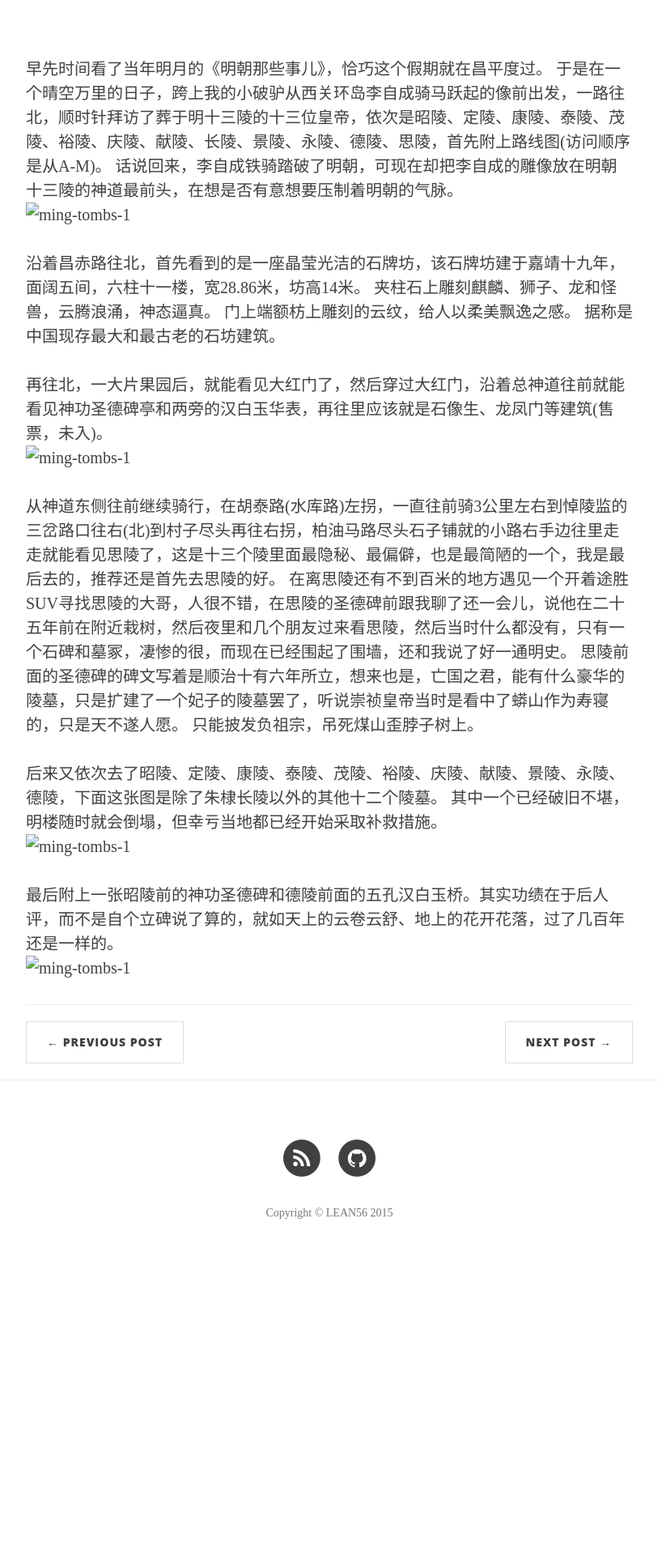
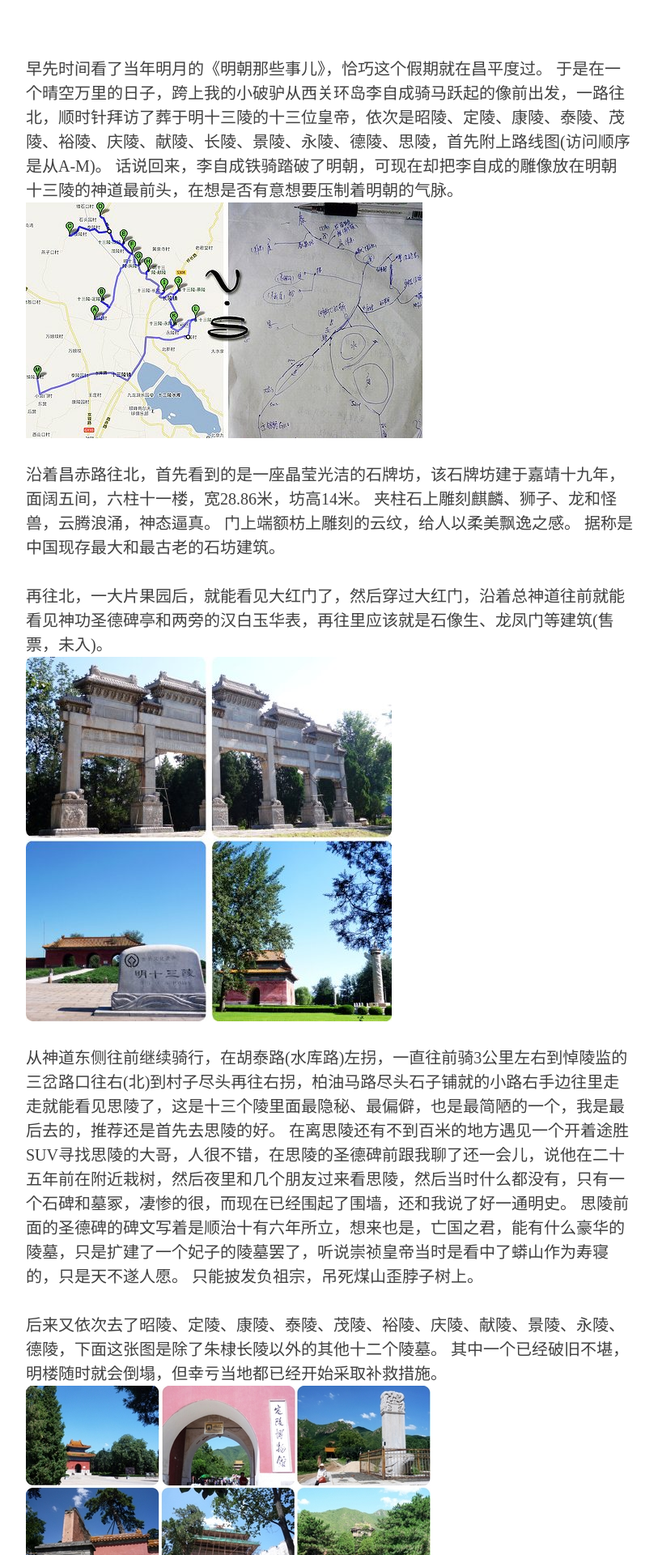
Before and after one commit to zhangchaoxu/zhangchaoxu.github.io, a Jekyll site: the page built from _posts/vision/2011-12-06-ming-tombs.md, in a window 1280 px wide. Shown: the part 486-2406 px from the top of the page at 81% size, without its empty margins (233-1046 px from the left). Built offline with Jekyll 4.4.1, drawn with Linux system fonts in a browser that asks for light colours; nearby versions of some CDN libraries; some web fonts are replaced; before the commit the page ends 2059 px from its top, so only the background shows below that.

Commit message:
edit ming tombs

```diff
--- a/_posts/vision/2011-12-06-ming-tombs.md
+++ b/_posts/vision/2011-12-06-ming-tombs.md
@@ -10,7 +10,7 @@ header-img: "img/post-bg-01.jpg"
 早先时间看了当年明月的《明朝那些事儿》，恰巧这个假期就在昌平度过。
 于是在一个晴空万里的日子，跨上我的小破驴从西关环岛李自成骑马跃起的像前出发，一路往北，顺时针拜访了葬于明十三陵的十三位皇帝，依次是昭陵、定陵、康陵、泰陵、茂陵、裕陵、庆陵、献陵、长陵、景陵、永陵、德陵、思陵，首先附上路线图(访问顺序是从A-M)。
 话说回来，李自成铁骑踏破了明朝，可现在却把李自成的雕像放在明朝十三陵的神道最前头，在想是否有意想要压制着明朝的气脉。
-![ming-tombs-1](img/ming-tombs-1.jpg)
+![ming-tombs-1](/img/ming-tombs-1.jpg)
 
 沿着昌赤路往北，首先看到的是一座晶莹光洁的石牌坊，该石牌坊建于嘉靖十九年，面阔五间，六柱十一楼，宽28.86米，坊高14米。
 夹柱石上雕刻麒麟、狮子、龙和怪兽，云腾浪涌，神态逼真。
@@ -18,7 +18,7 @@ header-img: "img/post-bg-01.jpg"
 据称是中国现存最大和最古老的石坊建筑。
 
 再往北，一大片果园后，就能看见大红门了，然后穿过大红门，沿着总神道往前就能看见神功圣德碑亭和两旁的汉白玉华表，再往里应该就是石像生、龙凤门等建筑(售票，未入)。
-![ming-tombs-1](img/ming-tombs-2.jpg)
+![ming-tombs-2](/img/ming-tombs-2.jpg)
 
 从神道东侧往前继续骑行，在胡泰路(水库路)左拐，一直往前骑3公里左右到悼陵监的三岔路口往右(北)到村子尽头再往右拐，柏油马路尽头石子铺就的小路右手边往里走走就能看见思陵了，这是十三个陵里面最隐秘、最偏僻，也是最简陋的一个，我是最后去的，推荐还是首先去思陵的好。
 在离思陵还有不到百米的地方遇见一个开着途胜SUV寻找思陵的大哥，人很不错，在思陵的圣德碑前跟我聊了还一会儿，说他在二十五年前在附近栽树，然后夜里和几个朋友过来看思陵，然后当时什么都没有，只有一个石碑和墓冢，凄惨的很，而现在已经围起了围墙，还和我说了好一通明史。
@@ -27,7 +27,7 @@ header-img: "img/post-bg-01.jpg"
 
 后来又依次去了昭陵、定陵、康陵、泰陵、茂陵、裕陵、庆陵、献陵、景陵、永陵、德陵，下面这张图是除了朱棣长陵以外的其他十二个陵墓。
 其中一个已经破旧不堪，明楼随时就会倒塌，但幸亏当地都已经开始采取补救措施。
-![ming-tombs-1](img/ming-tombs-3.jpg)
+![ming-tombs-3](/img/ming-tombs-3.jpg)
 
 最后附上一张昭陵前的神功圣德碑和德陵前面的五孔汉白玉桥。其实功绩在于后人评，而不是自个立碑说了算的，就如天上的云卷云舒、地上的花开花落，过了几百年还是一样的。
-![ming-tombs-1](img/ming-tombs-4.jpg)
+![ming-tombs-4](/img/ming-tombs-4.jpg)
```
